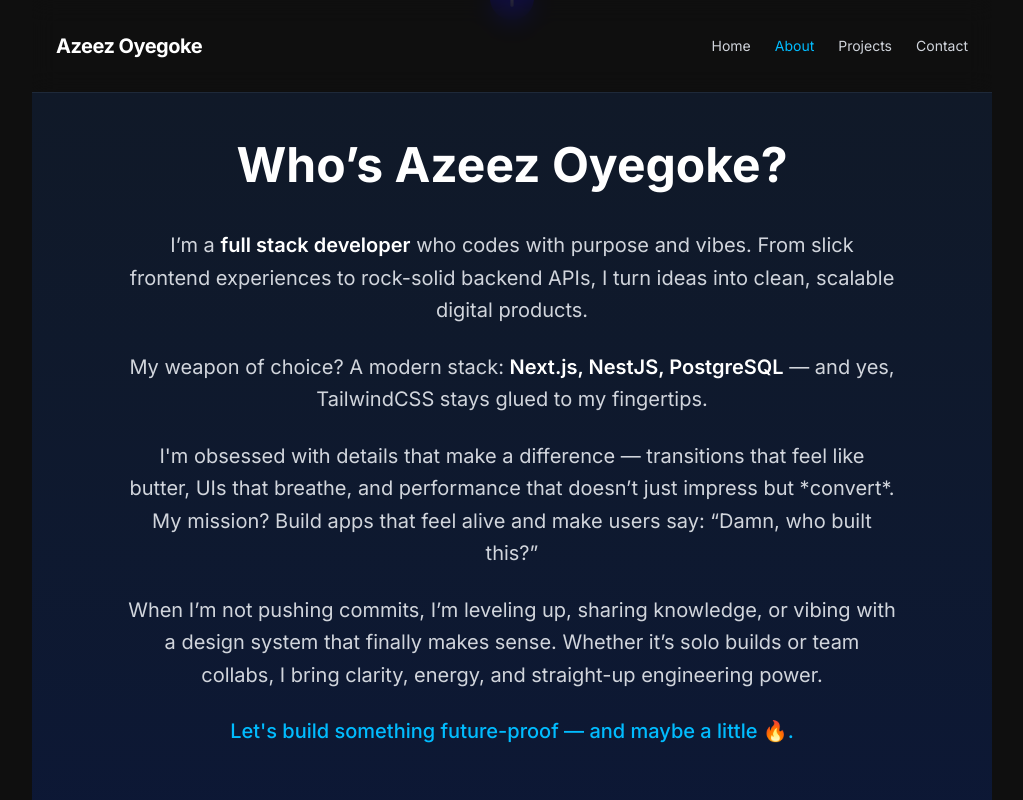
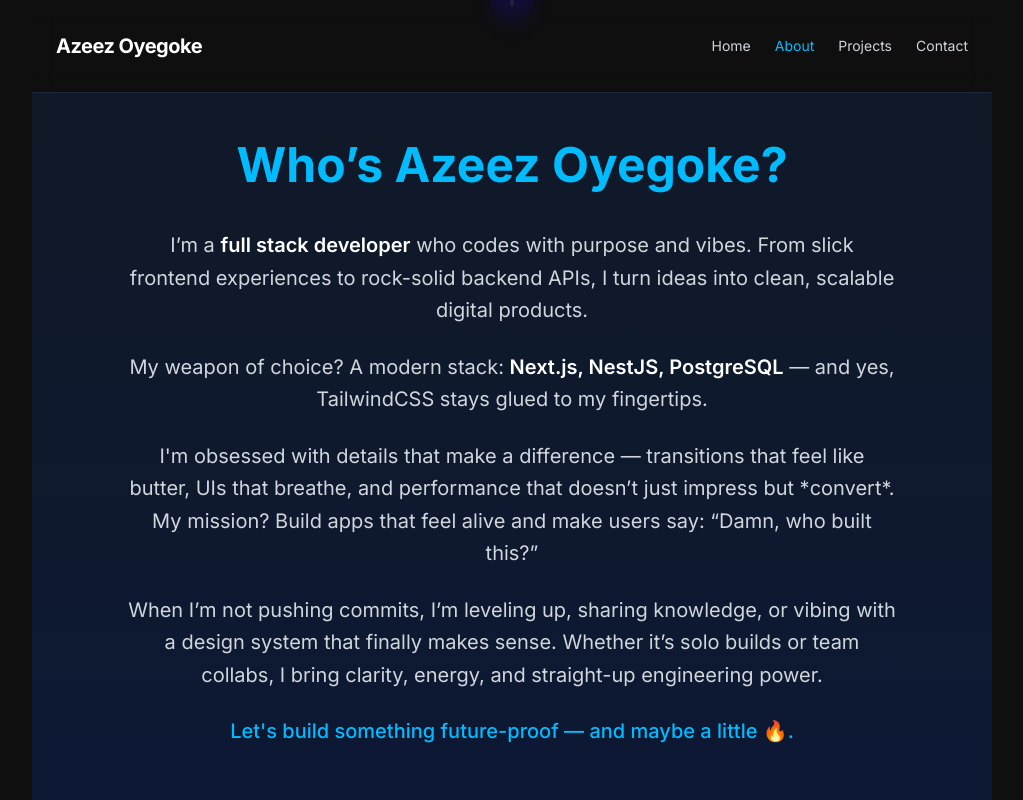
Before and after one commit to harteyhitman/fulstack-portfolio, a Next.js app: page /about in a window 1280 px wide. Shown: the top 800 px of the page, without its empty margins (128-1151 px from the left). Built offline with nearby package versions, Linux system fonts and the light colour scheme.

Commit message:
new push

```diff
--- a/src/app/about/page.tsx
+++ b/src/app/about/page.tsx
@@ -8,7 +8,7 @@ export default function About() {
   return (
     <>
           <MobileNav />
-       <section className="min-h-screen flex flex-col justify-center items-center px-6 py-12 bg-gradient-to-b from-[#101928] to-[#0B03F7]/20 text-white">
+       <section className="min-h-screen flex flex-col justify-center items-center px-6 py-12 bg-gradient-to-b from-[#101928] to-[#0B03F7]/20 text-[#00BCFF]">
       <motion.h2
         className="text-4xl md:text-5xl font-bold text-center mb-10"
         initial={{ opacity: 0, y: -20 }}
--- a/src/components/AboutSection.tsx
+++ b/src/components/AboutSection.tsx
@@ -3,7 +3,7 @@ import { motion } from 'framer-motion'
 
 export default function About() {
   return (
-    <div className="py-10 flex align-center justify-center md:justify-center   flex-col md:flex-row  md:gap-2 md:py-10">
+    <div className="px-5 py-10 flex align-center justify-center md:justify-center   flex-col md:flex-row  md:gap-2 md:py-10">
         <motion.h2
         className="text-3xl md:text-4xl font-bold text-center mb-8"
         initial={{ opacity: 0, y: -20 }}
```
